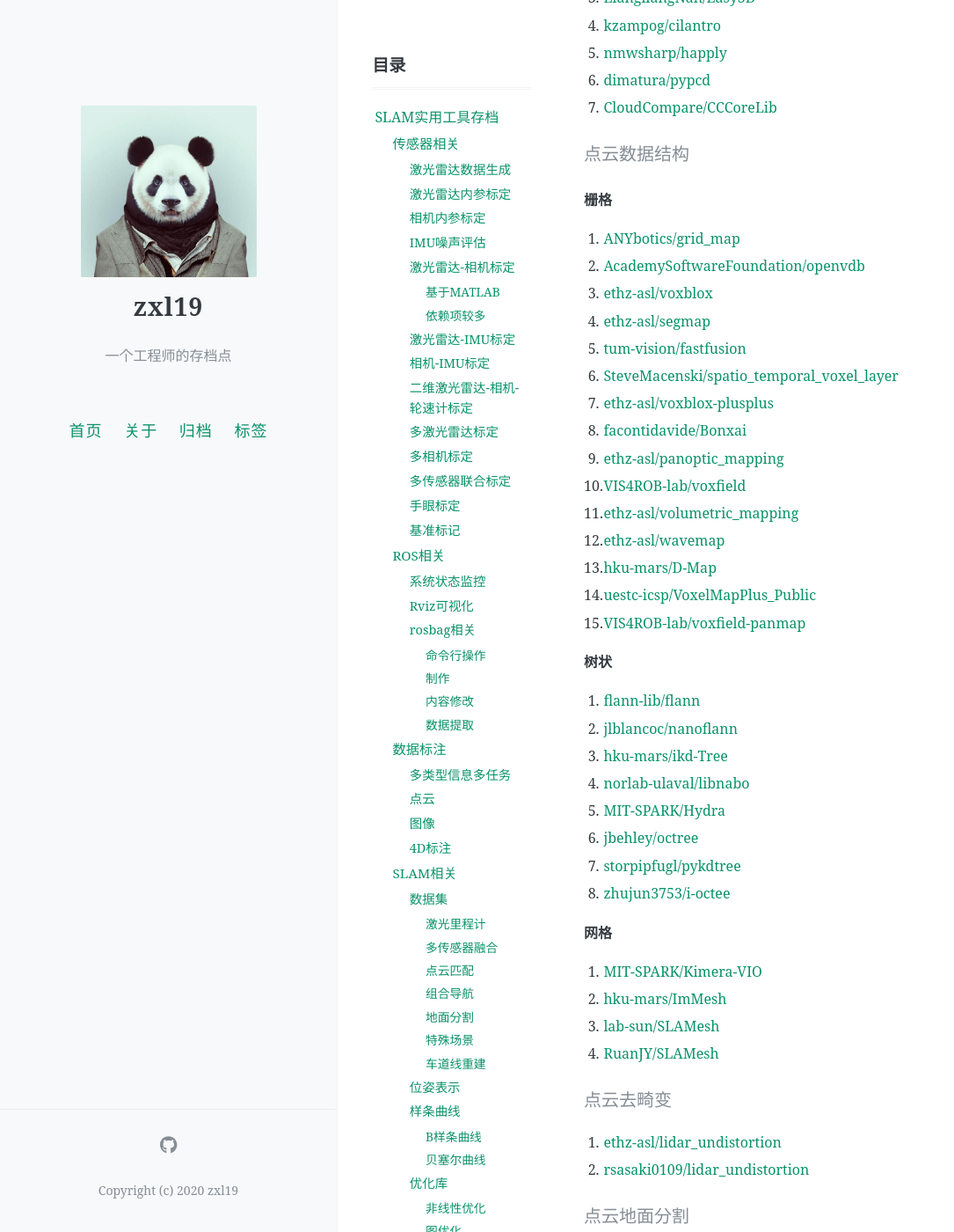
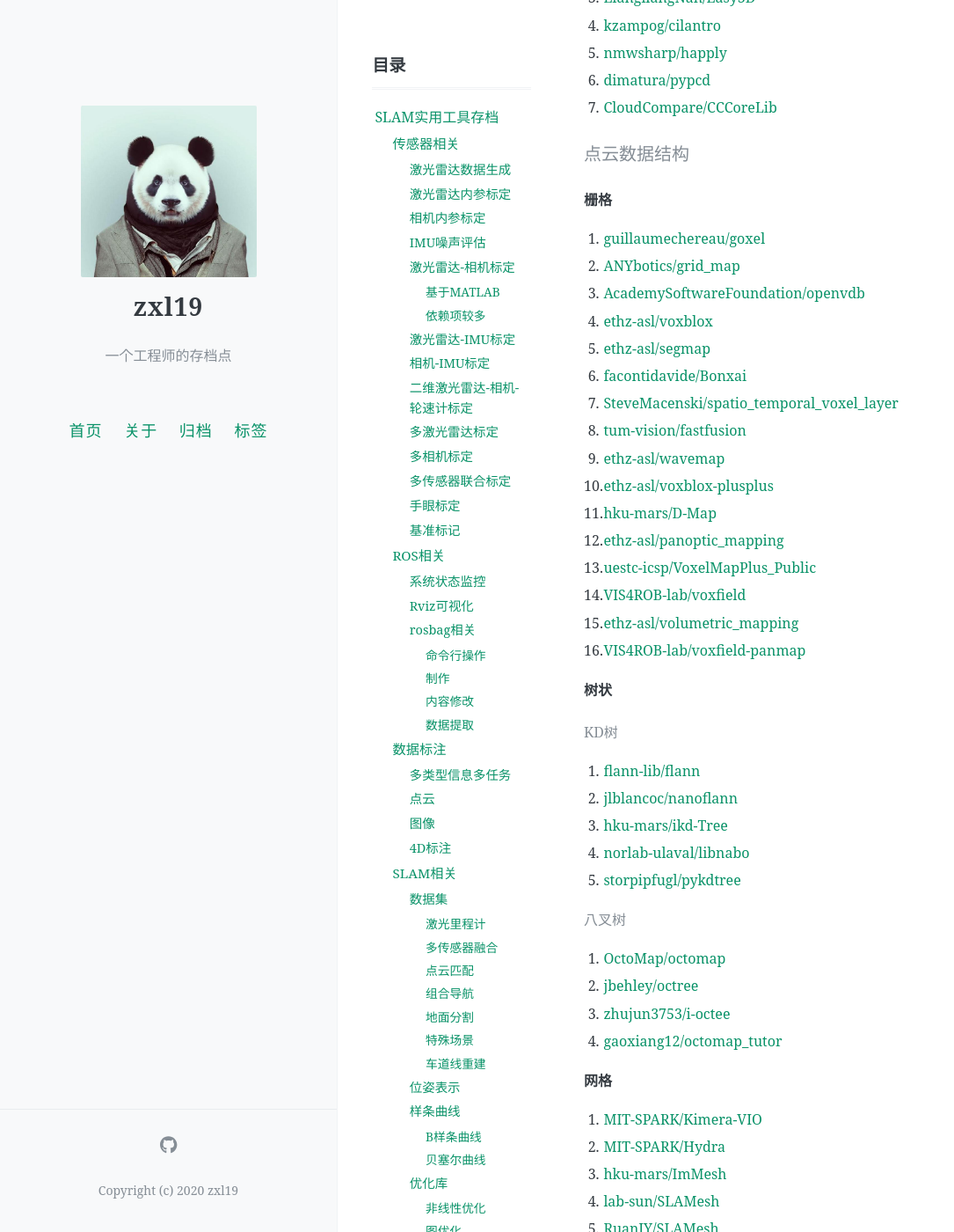
Before and after one commit to zxl19/zxl19.github.io, a Jekyll site: the page built from _posts/2021-05-25-slam-tool.md, in a window 1280 px wide and 1400 px high, scrolled down 12712 px. Shown: the whole window at 88% size, without its empty margins (0-1085 px from the left). Built offline with Jekyll 4.4.1, drawn with Linux system fonts in a browser that asks for light colours; comment, search, counter and statistics services are not loaded.

Commit message:
Update Posts modified:   _posts/2021-05-25-slam-tool.md modified:   _posts/2021-06-01-cpp-library.md modified:   _posts/2021-08-23-eigen-note.md modified:   _posts/2024-05-22-cax-material.md

```diff
--- a/_posts/2021-05-25-slam-tool.md
+++ b/_posts/2021-05-25-slam-tool.md
@@ -455,39 +455,47 @@ pinned: false
 
 ##### 栅格
 
-1. [ANYbotics/grid_map](https://github.com/ANYbotics/grid_map)
-2. [AcademySoftwareFoundation/openvdb](https://github.com/AcademySoftwareFoundation/openvdb)
-3. [ethz-asl/voxblox](https://github.com/ethz-asl/voxblox)
-4. [ethz-asl/segmap](https://github.com/ethz-asl/segmap)
-5. [tum-vision/fastfusion](https://github.com/tum-vision/fastfusion)
-6. [SteveMacenski/spatio_temporal_voxel_layer](https://github.com/SteveMacenski/spatio_temporal_voxel_layer)
-7. [ethz-asl/voxblox-plusplus](https://github.com/ethz-asl/voxblox-plusplus)
-8. [facontidavide/Bonxai](https://github.com/facontidavide/Bonxai)
-9. [ethz-asl/panoptic_mapping](https://github.com/ethz-asl/panoptic_mapping)
-10. [VIS4ROB-lab/voxfield](https://github.com/VIS4ROB-lab/voxfield)
-11. [ethz-asl/volumetric_mapping](https://github.com/ethz-asl/volumetric_mapping)
-12. [ethz-asl/wavemap](https://github.com/ethz-asl/wavemap)
-13. [hku-mars/D-Map](https://github.com/hku-mars/D-Map)
-14. [uestc-icsp/VoxelMapPlus_Public](https://github.com/uestc-icsp/VoxelMapPlus_Public)
-15. [VIS4ROB-lab/voxfield-panmap](https://github.com/VIS4ROB-lab/voxfield-panmap)
+1. [guillaumechereau/goxel](https://github.com/guillaumechereau/goxel)
+2. [ANYbotics/grid_map](https://github.com/ANYbotics/grid_map)
+3. [AcademySoftwareFoundation/openvdb](https://github.com/AcademySoftwareFoundation/openvdb)
+4. [ethz-asl/voxblox](https://github.com/ethz-asl/voxblox)
+5. [ethz-asl/segmap](https://github.com/ethz-asl/segmap)
+6. [facontidavide/Bonxai](https://github.com/facontidavide/Bonxai)
+7. [SteveMacenski/spatio_temporal_voxel_layer](https://github.com/SteveMacenski/spatio_temporal_voxel_layer)
+8. [tum-vision/fastfusion](https://github.com/tum-vision/fastfusion)
+9. [ethz-asl/wavemap](https://github.com/ethz-asl/wavemap)
+10. [ethz-asl/voxblox-plusplus](https://github.com/ethz-asl/voxblox-plusplus)
+11. [hku-mars/D-Map](https://github.com/hku-mars/D-Map)
+12. [ethz-asl/panoptic_mapping](https://github.com/ethz-asl/panoptic_mapping)
+13. [uestc-icsp/VoxelMapPlus_Public](https://github.com/uestc-icsp/VoxelMapPlus_Public)
+14. [VIS4ROB-lab/voxfield](https://github.com/VIS4ROB-lab/voxfield)
+15. [ethz-asl/volumetric_mapping](https://github.com/ethz-asl/volumetric_mapping)
+16. [VIS4ROB-lab/voxfield-panmap](https://github.com/VIS4ROB-lab/voxfield-panmap)
 
 ##### 树状
+
+###### KD树
 
 1. [flann-lib/flann](https://github.com/flann-lib/flann)
 2. [jlblancoc/nanoflann](https://github.com/jlblancoc/nanoflann)
 3. [hku-mars/ikd-Tree](https://github.com/hku-mars/ikd-Tree)
 4. [norlab-ulaval/libnabo](https://github.com/norlab-ulaval/libnabo)
-5. [MIT-SPARK/Hydra](https://github.com/MIT-SPARK/Hydra)
-6. [jbehley/octree](https://github.com/jbehley/octree)
-7. [storpipfugl/pykdtree](https://github.com/storpipfugl/pykdtree)
-8. [zhujun3753/i-octee](https://github.com/zhujun3753/i-octee)
+5. [storpipfugl/pykdtree](https://github.com/storpipfugl/pykdtree)
+
+###### 八叉树
+
+1. [OctoMap/octomap](https://github.com/OctoMap/octomap)
+2. [jbehley/octree](https://github.com/jbehley/octree)
+3. [zhujun3753/i-octee](https://github.com/zhujun3753/i-octee)
+4. [gaoxiang12/octomap_tutor](https://github.com/gaoxiang12/octomap_tutor)
 
 ##### 网格
 
 1. [MIT-SPARK/Kimera-VIO](https://github.com/MIT-SPARK/Kimera-VIO)
-2. [hku-mars/ImMesh](https://github.com/hku-mars/ImMesh)
-3. [lab-sun/SLAMesh](https://github.com/lab-sun/SLAMesh)
-4. [RuanJY/SLAMesh](https://github.com/RuanJY/SLAMesh)
+2. [MIT-SPARK/Hydra](https://github.com/MIT-SPARK/Hydra)
+3. [hku-mars/ImMesh](https://github.com/hku-mars/ImMesh)
+4. [lab-sun/SLAMesh](https://github.com/lab-sun/SLAMesh)
+5. [RuanJY/SLAMesh](https://github.com/RuanJY/SLAMesh)
 
 #### 点云去畸变
 
```
Also changed, not shown: _posts/2021-06-01-cpp-library.md (+5 -3 lines), _posts/2021-08-23-eigen-note.md (+8 -7 lines), _posts/2024-05-22-cax-material.md (+2 -0 lines).
